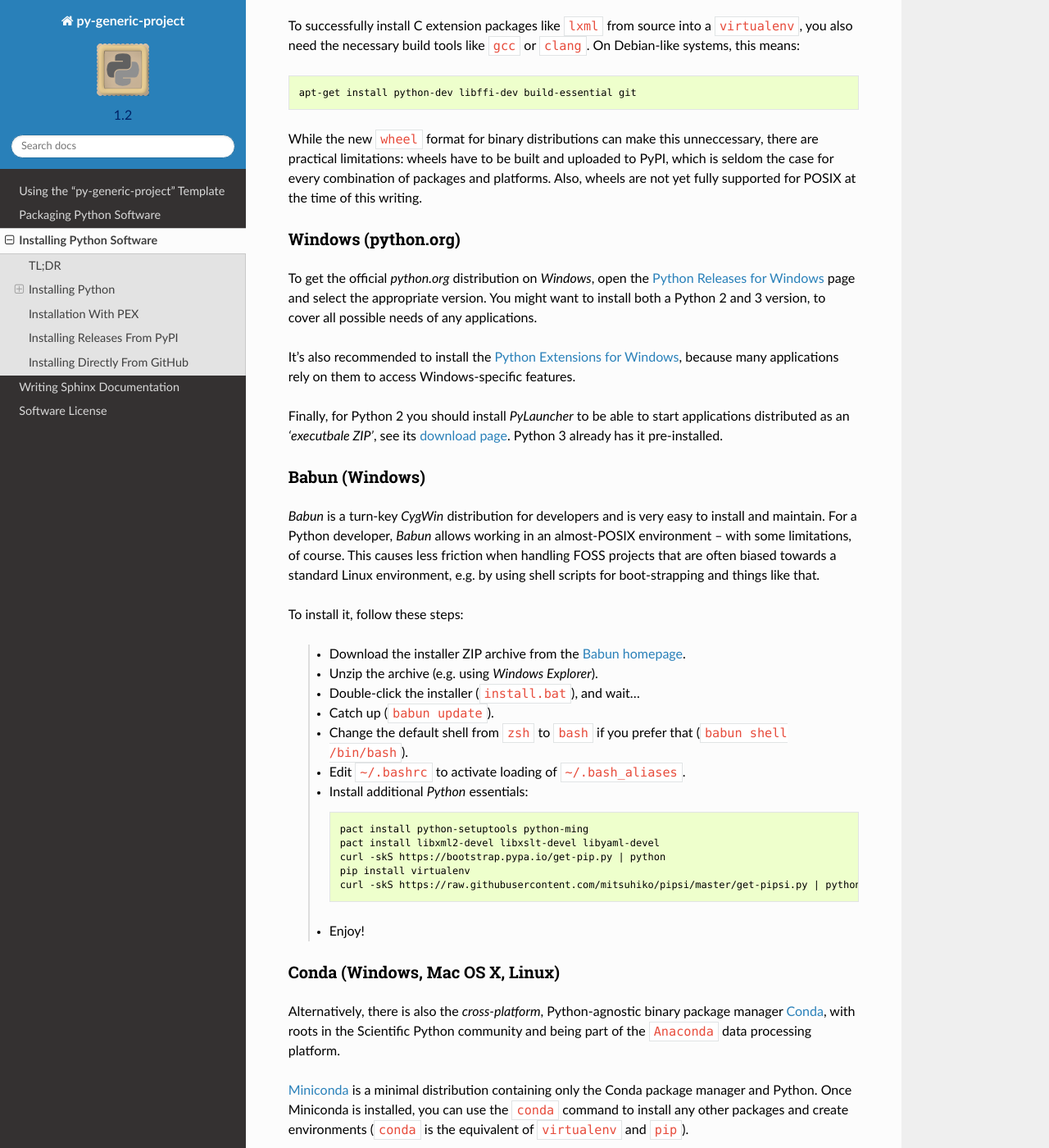
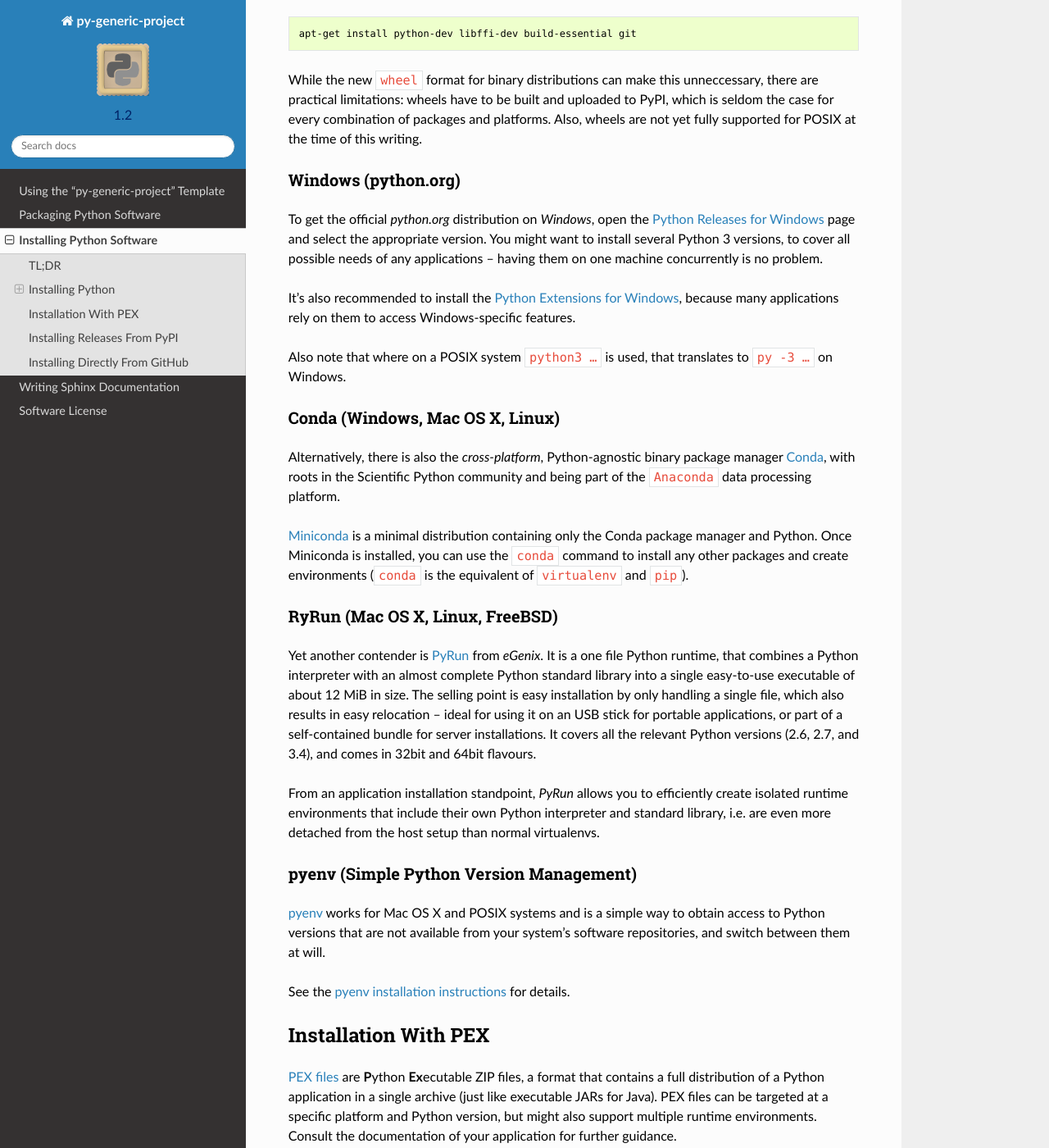
Before and after one commit to Springerle/py-generic-project, a Sphinx documentation site: the page built from docs/installing.rst, in a window 1280 px wide and 1400 px high, scrolled down 1734 px. Shown: the whole window at 82% size. Built offline with Sphinx 7.4.7 and the Read the Docs theme 2.0.0, drawn with Linux system fonts in a browser that asks for light colours; some of the changed text lies outside the part shown.

Commit message:
docs: clean up of Windows install (Babun is dead)

```diff
--- a/docs/installing.rst
+++ b/docs/installing.rst
@@ -60,31 +60,29 @@
     sudo easy_install pip && sudo pip install virtualenv
     brew install coreutils
 
-For **Windows**, see the :ref:`win-python` and :ref:`babun` sections.
-The former is recommended for users who just want to run some Python software,
-the latter for developers and ‘power users’
-with some existing Python and Linux experience.
-
-More recent options are `bash for Windows`_, `Docker for Windows`_,
-and `Windows Containers`_.
-After you install one of these, act like you're on a **Linux** system,
-because as long as you operate within those environments, you actually are.
+For **Windows**, see the :ref:`win-python` section.
+Developers and ‘power users’ with some existing Python and Linux experience might consider using
+`Windows Subsystem for Linux (WSL) <https://docs.microsoft.com/en-us/windows/wsl/faq>`_,
+but that is outside the scope of this documentation.
+However, the POSIX workflows should work there.
 
 .. note::
 
-    Remember that the next step is either :ref:`pip-from-pypi` or :ref:`pip-from-github`.
+    Keep in mind that the next step after the basic setup
+    is either :ref:`pip-from-pypi` or :ref:`pip-from-github`.
+    And that basic setup needs to be done only once.
 
 
 Installing Python
 -----------------
 
 There are different ways to get a working Python installation, depending on your
-computer's operating system. Note that there are two major versions of Python,
-and at this time Python 2.7 and Python 3.4 are the recommended versions to use.
+computer's operating system. Note that Python 2.7 is by now increasingly unsupported,
+and Python 3.6 or above is the recommended version to use.
 
 Read the documentation of any software you want to install regarding the versions
 of Python that particular software runs on, and act accordingly by e.g. calling
-``virtualenv-3`` instead of just ``virtualenv``.
+``python3 -m venv`` instead of just ``virtualenv``.
 
 See also these other resources on the web…
 
@@ -126,50 +124,15 @@
 
 To get the official *python.org* distribution on *Windows*, open the
 `Python Releases for Windows`_ page and select the appropriate version.
-You might want to install both a Python 2 and 3 version, to cover all
-possible needs of any applications.
+You might want to install several Python 3 versions, to cover all
+possible needs of any applications
+– having them on one machine concurrently is no problem.
 
 It's also recommended to install the `Python Extensions for Windows`_,
 because many applications rely on them to access Windows-specific features.
 
-Finally, for Python 2 you should install *PyLauncher* to be able to start
-applications distributed as an *‘executbale ZIP’*, see its
-`download page <https://bitbucket.org/vinay.sajip/pylauncher/downloads>`_.
-Python 3 already has it pre-installed.
-
-
-.. _babun:
-
-Babun (Windows)
-^^^^^^^^^^^^^^^
-
-*Babun* is a turn-key *CygWin* distribution for developers
-and is very easy to install and maintain.
-For a Python developer, *Babun* allows working in an almost-POSIX environment
-– with some limitations, of course.
-This causes less friction when handling FOSS projects
-that are often biased towards a standard Linux environment,
-e.g. by using shell scripts for boot-strapping and things like that.
-
-To install it, follow these steps:
-
-  * Download the installer ZIP archive from the `Babun homepage`_.
-  * Unzip the archive (e.g. using *Windows Explorer*).
-  * Double-click the installer (``install.bat``), and wait…
-  * Catch up (``babun update``).
-  * Change the default shell from ``zsh`` to ``bash`` if you prefer that (``babun shell /bin/bash``).
-  * Edit ``~/.bashrc`` to activate loading of ``~/.bash_aliases``.
-  * Install additional *Python* essentials:
-
-    .. code-block:: shell
-
-        pact install python-setuptools python-ming
-        pact install libxml2-devel libxslt-devel libyaml-devel
-        curl -skS https://bootstrap.pypa.io/get-pip.py | python
-        pip install virtualenv
-        curl -skS https://raw.githubusercontent.com/mitsuhiko/pipsi/master/get-pipsi.py | python
-
-  * Enjoy!
+Also note that where on a POSIX system ``python3 …`` is used,
+that translates to ``py -3 …`` on Windows.
 
 
 Conda (Windows, Mac OS X, Linux)
@@ -338,7 +301,7 @@
 
 
 .. _`Python Releases for Windows`: https://www.python.org/downloads/windows/
-.. _`Python Extensions for Windows`: http://sourceforge.net/projects/pywin32/files/
+.. _`Python Extensions for Windows`: https://github.com/mhammond/pywin32
 .. _`Babun homepage`: http://babun.github.io/
 .. _`bash for Windows`: https://msdn.microsoft.com/en-us/commandline/wsl/about
 .. _`Docker for Windows`: https://docs.docker.com/docker-for-windows/
```
